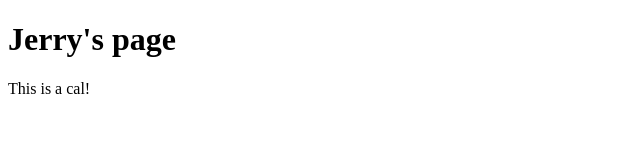
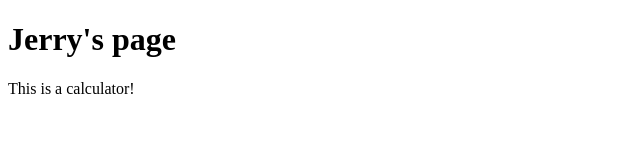
Before and after one commit to jerryguo255/LearnVue.js, a plain HTML site: page index.html in a window 1280 px wide. Shown: the full height of the page, 0-640 px from the left. Drawn offline with nearby package versions, Linux system fonts and the light colour scheme.

Commit message:
add calculator

```diff
--- a/index.html
+++ b/index.html
@@ -19,7 +19,7 @@
     var app = new Vue({
         el: '#app',
         data: {
-            message: 'This is a cal!'
+            message: 'This is a calculator!'
         }
     })
 </script>
```
